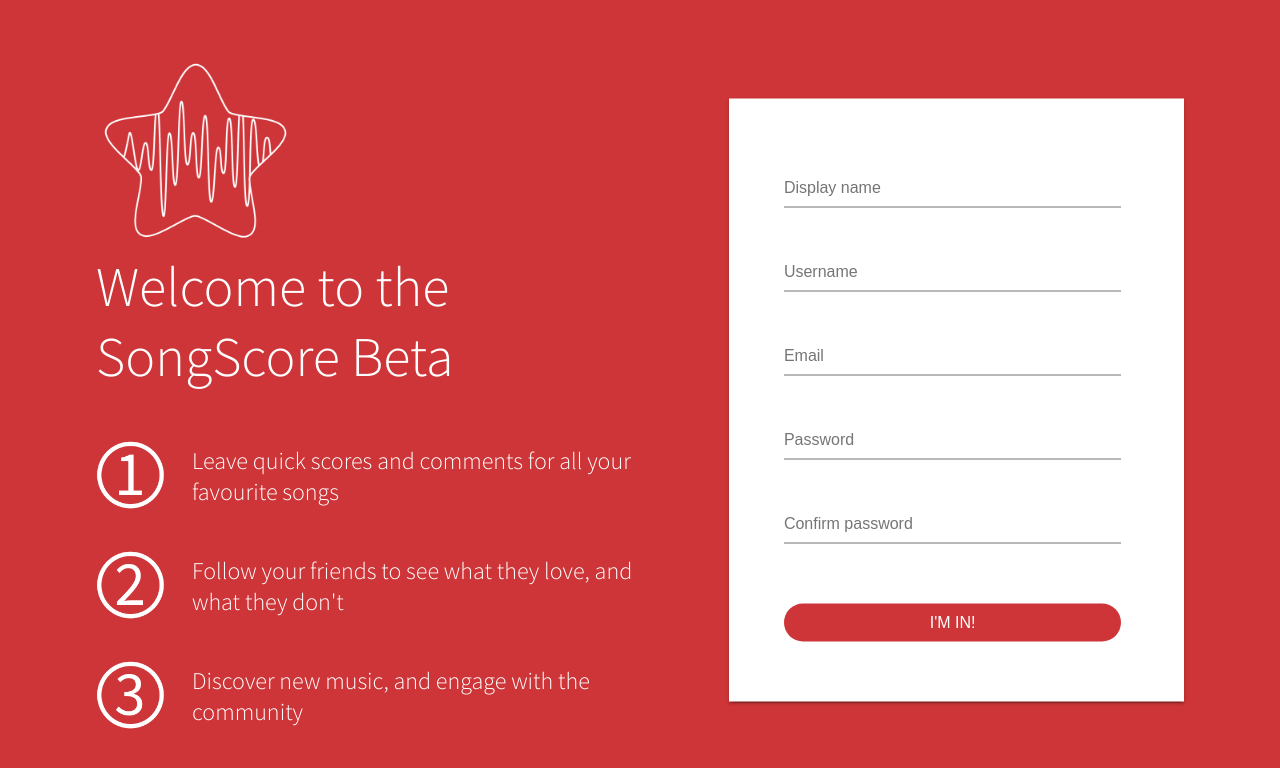
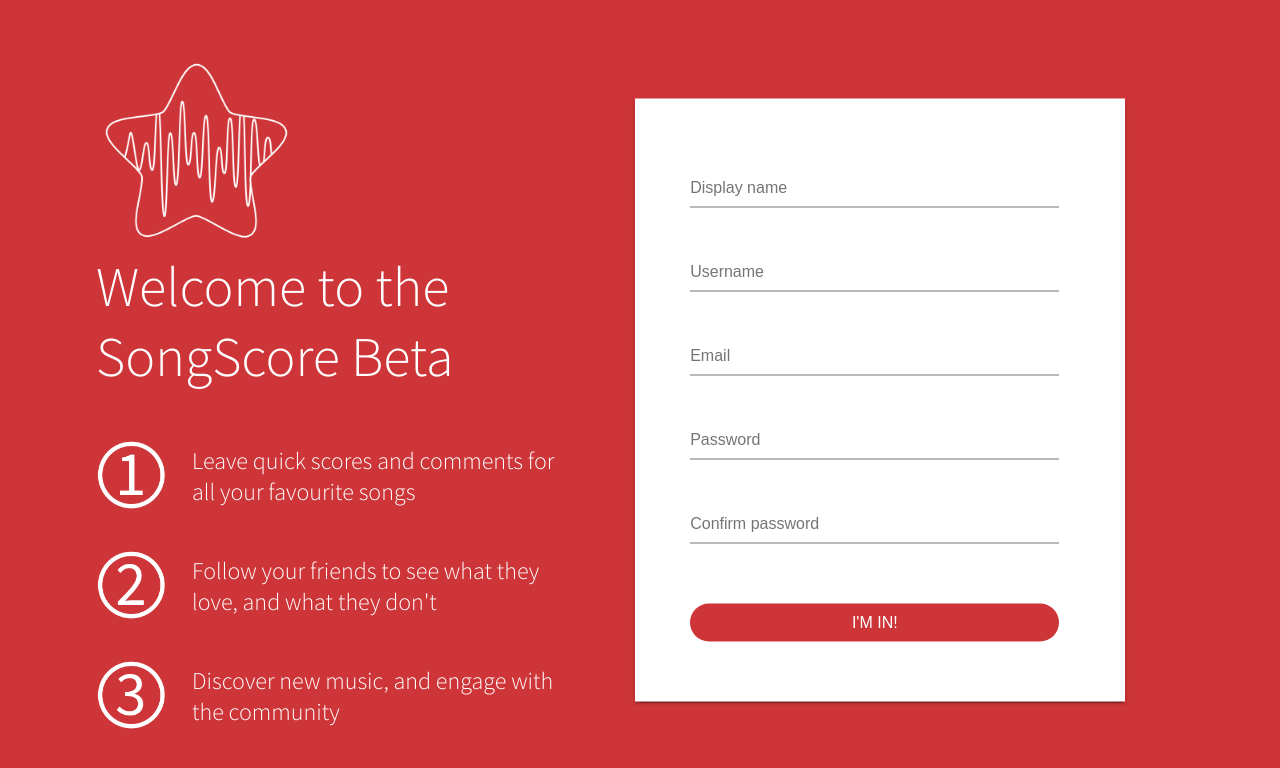
Before and after one commit to angusjf/songscore, a Flask app: page /register in a window 1280 px wide. Shown: the top 768 px of the page. Run offline with Flask 2, Linux system fonts and the light colour scheme; some libraries are stand-ins or nearby versions.

Commit message:
Fully working, need to merge
Merging is gonna be a TREAT

```diff
--- a/app.py
+++ b/app.py
@@ -40,8 +40,8 @@ def register():
     form = RegisterForm(request.form)
     if request.method == 'POST' and form.validate(): # need to make sure the request is post, and that it matches the validation
         query_db(
-            "INSERT INTO users(name, email, username, password) VALUES(?, ?, ?, ?)",
-            (form.name.data, form.email.data, form.username.data, sha256_crypt.encrypt(str(form.password.data)))
+            "INSERT INTO users(name, username, email, password) VALUES(?, ?, ?, ?)",
+            (form.name.data, form.username.data, form.email.data, sha256_crypt.encrypt(str(form.password.data)))
         )
         flash('You are now registered and can log in', 'success') # format this for a good message
         return redirect(url_for('login'))
--- a/templates/register.html
+++ b/templates/register.html
@@ -32,37 +32,39 @@
       </ul>
     </div>
     </div>
+		{% from "includes/_formhelpers.html" import render_field %}
+		<form action="" method="post">
     <div class="register-right white-bg shadow-1">
       <div class="section-content" style="width: auto">
       <div class="form-group text-group">
-        <input id="expansion-input" class="text-input" name="text" placeholder="Display name" type="text" data-length="200">
+				{{ render_field(form.name, class="text-input", id="expansion-input", placeholder="Display name") }}
         <span class="highlight"></span>
         <span class="bar"></span>
       </div>
       <div class="form-group text-group">
-        <input id="expansion-input" class="text-input" name="text" placeholder="Username" type="text" data-length="200">
+				{{ render_field(form.username, class="text-input", id="expansion-input", placeholder="Username") }}
         <span class="highlight"></span>
         <span class="bar"></span>
       </div>
       <div class="form-group text-group">
-        <input id="expansion-input" class="text-input" name="text" placeholder="Email" type="text" data-length="200">
+				{{ render_field(form.email, class="text-input", id="expansion-input", placeholder="Email") }}
         <span class="highlight"></span>
         <span class="bar"></span>
       </div>
       <div class="form-group text-group">
-        <input id="expansion-input" class="text-input" name="text" placeholder="Password" type="text" data-length="200">
+				{{ render_field(form.password, class="text-input", id="expansion-input", placeholder="Password") }}
         <span class="highlight"></span>
         <span class="bar"></span>
       </div>
       <div class="form-group text-group">
-        <input id="expansion-input" class="text-input" name="text" placeholder="Confirm password" type="text" data-length="200">
+				{{ render_field(form.confirm, class="text-input", id="expansion-input", placeholder="Confirm password") }}
         <span class="highlight"></span>
         <span class="bar"></span>
       </div>
       <div class="form-group text-group">
         <input class="submit" value="I'm in!" type="submit">
       </div>
-
+		</form>
     </div>
   </div>
 </div>
```
Also changed, not shown: database.db.
